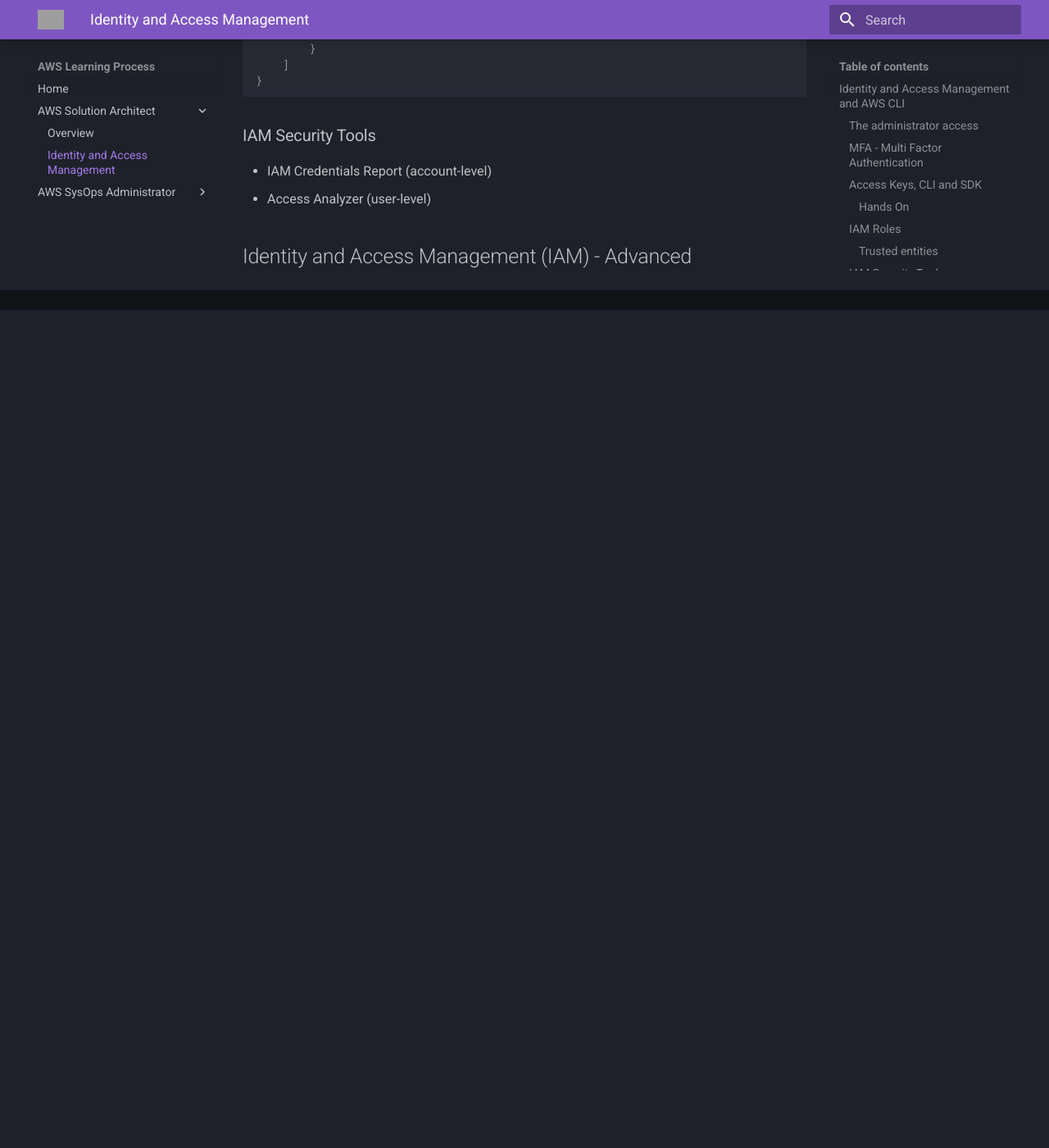
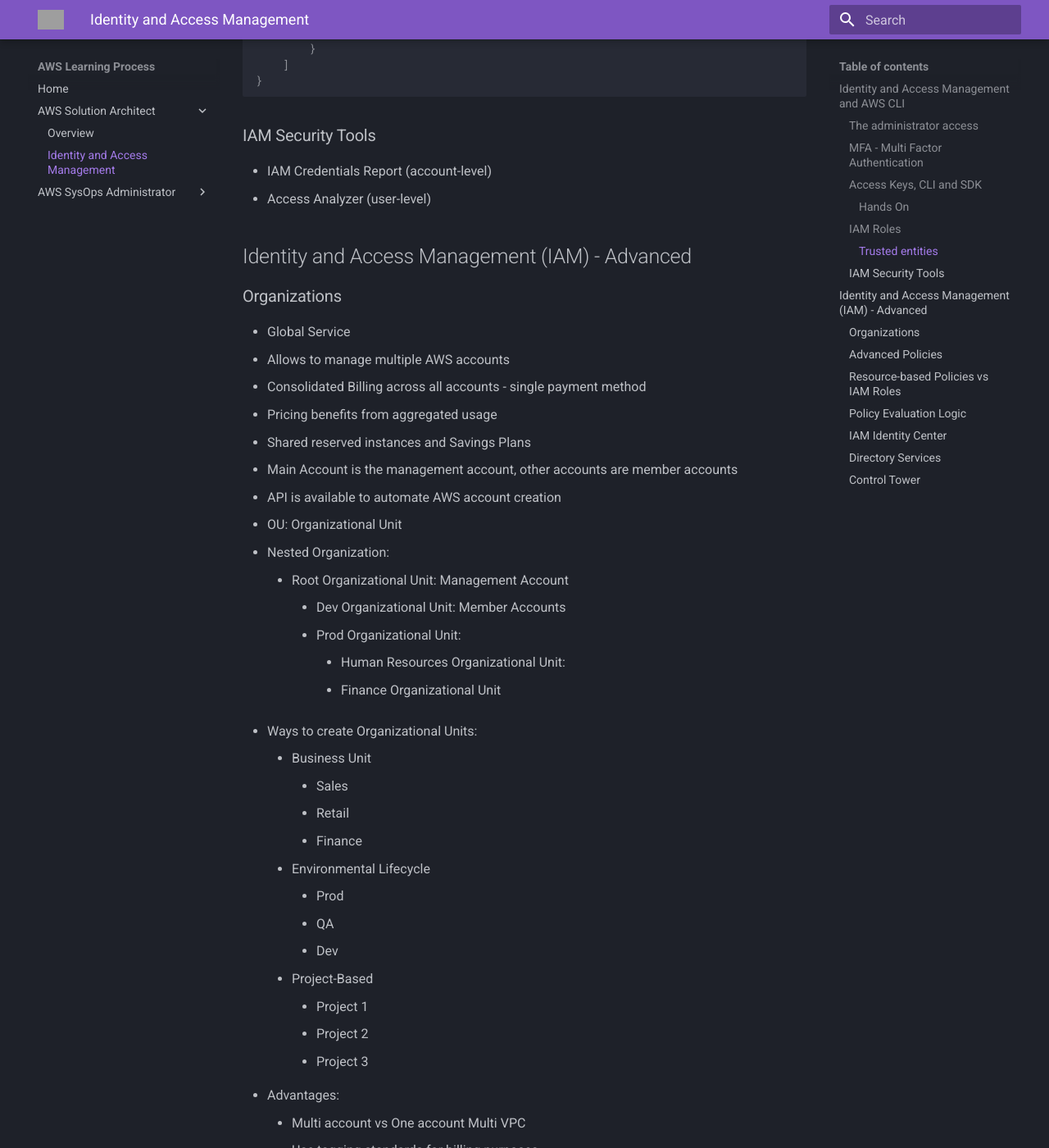
Before and after one commit to janobourian/aws, an MkDocs documentation site: the page built from docs/solution_architect/iam.md, in a window 1280 px wide and 1400 px high, scrolled down 2886 px. Shown: the whole window at 82% size. Built offline with MkDocs 1.6.1 and Material for MkDocs 9.7.7, drawn with Linux system fonts in a browser that asks for light colours; before the commit the page ends 3264 px from its top, so only the background shows below that; some of the changed text lies outside the part shown; grey boxes are pictures that could not be loaded.

Commit message:
add: aws organizations

```diff
--- a/docs/solution_architect/iam.md
+++ b/docs/solution_architect/iam.md
@@ -126,3 +126,59 @@ Who can use the role in Principal
 * Access Analyzer (user-level)
 
 ## Identity and Access Management (IAM) - Advanced
+
+### Organizations
+
+* Global Service
+* Allows to manage multiple AWS accounts
+* Consolidated Billing across all accounts - single payment method
+* Pricing benefits from aggregated usage
+* Shared reserved instances and Savings Plans
+* Main Account is the management account, other accounts are member accounts
+* API is available to automate AWS account creation
+* OU: Organizational Unit
+
+* Nested Organization:
+    * Root Organizational Unit: Management Account
+        * Dev Organizational Unit: Member Accounts
+        * Prod Organizational Unit:
+            * Human Resources Organizational Unit:
+            * Finance Organizational Unit
+
+* Ways to create Organizational Units:
+    * Business Unit
+        * Sales
+        * Retail
+        * Finance
+    * Environmental Lifecycle
+        * Prod
+        * QA
+        * Dev
+    * Project-Based
+        * Project 1
+        * Project 2
+        * Project 3
+
+* Advantages:
+    * Multi account vs One account Multi VPC
+    * Use tagging standards for billing purposes
+    * Enable CloudTrail on all accounts, send logs to central S3 account
+    * Send CloudWatch Logs to central logging account
+    * Establish Cross Account Roles for Admin purposes
+
+* Security: Service Control Policies (SCP)
+    * IAM policies applied to OU or Accounts to restrict Users and Roles
+    * They do not apply to the management account (full admin power)
+    * Must have an explicit allow from the root through each OU in the direct path to the target account (does not allow anything by default - like IAM)
+
+### Advanced Policies
+
+### Resource-based Policies vs IAM Roles
+
+### Policy Evaluation Logic
+
+### IAM Identity Center
+
+### Directory Services
+
+### Control Tower
```
Also changed, not shown: requirements.txt (+28 -13 lines).
